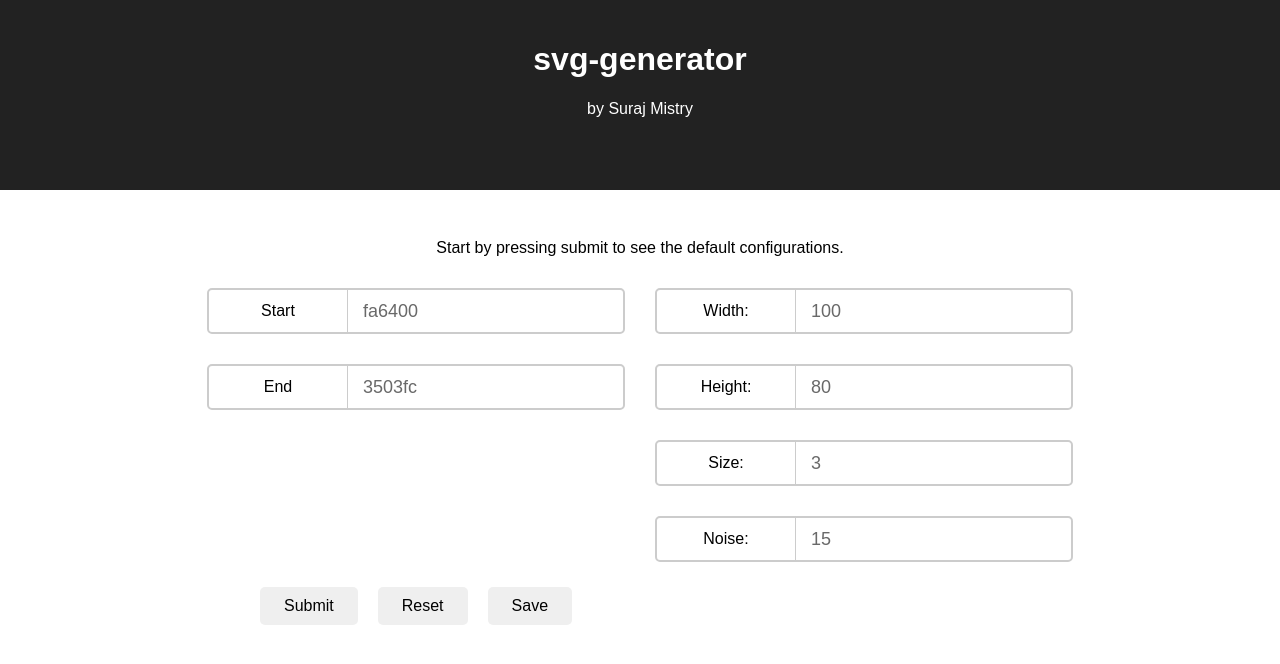
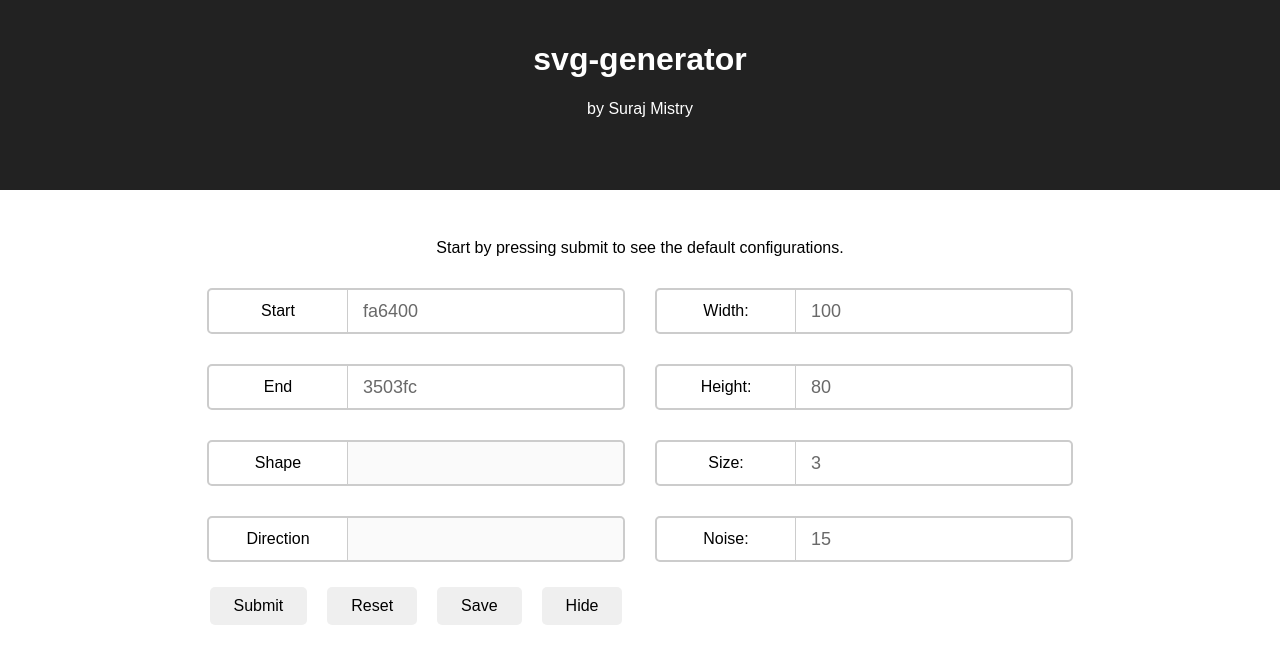
Before and after one commit to surmistry/svg-generator-app, a React (Create React App) app: page / in a window 1280 px wide. Shown: the top 664 px of the page. Built offline with nearby package versions, Linux system fonts and the light colour scheme.

Commit message:
Complete styles and local state for form ui

```diff
--- a/src/App.js
+++ b/src/App.js
@@ -5,8 +5,10 @@ import './App.css';
 import convertData from './lib/io';
 import CanvasContainer from './lib/canvas';
 import Input from './lib/form/input';
+import Save from './lib/form/save';
 
-const defaultState = {
+const defaultFormState = {
+  type: 'png',
   start: 'fa6400',
   end: '3503fc',
   width: 100,
@@ -15,19 +17,26 @@ const defaultState = {
   noise: 15,
 };
 
+const defaultState = {
+  form: defaultFormState,
+  errors: {},
+  hidden: false,
+  saving: false,
+  imageData: undefined,
+}
+
 class App extends Component {
   constructor(props) {
     super(props);
-    this.state = {
-      form: defaultState,
-      errors: {},
-    };
+    this.state = defaultState
   }
 
-  saveFile = () => {
 
-  }
+  startSave = () => this.state.imageData === undefined ? '' : this.setState({ saving: true });
 
+  hideForm = () => this.setState({ hidden: true });
+
+  showForm = () => this.setState({ hidden: false });
   submitState = () => {
     const { start, end, ...formParams } = this.state.form;
     const svgParams = {
@@ -35,11 +44,10 @@ class App extends Component {
       colors: { startColor: start, endColor: end }
     }
     const imageData = svgGenerator.hexagon(svgParams);
-    console.log(svgParams)
     this.setState({ imageData });
   }
 
-  resetState = () => this.setState({ errors: {}, form: defaultState })
+  resetState = () => this.setState(defaultState);
 
   validateHexCode = (value) => {
     const HEX_CODE_REGEXP = /^(#)?[0-9a-fA-F]{6,8}$/;
@@ -49,6 +57,20 @@ class App extends Component {
   validateNumbers = (input) => /^[0-9]*$/.test(input);
 
   // updateStateWithErrors = (target, value, valueValidated) => {}
+  handleSaveSubmit = (e) => {
+    console.log('execute convert & save', e.target.value);
+    this.setState({ saving: false })
+  }
+
+  handleSaveChange = (e) => {
+    const type = e.target.value;
+    this.setState({
+      form: {
+        ...this.state.form,
+        type
+      }
+    })
+  };
 
   handleColorChange = (e, target) => {
     let { form, errors } = this.state;
@@ -91,7 +113,7 @@ class App extends Component {
     return false
   }
   render() {
-    const { errors, form, ...valuesChecked } = this.state;
+    const { errors, form, saving, hidden, ...valuesChecked } = this.state;
     return (
       <div className="App">
         <div className="App-header">
@@ -99,8 +121,12 @@ class App extends Component {
           <h1>svg-generator</h1>
           <p className="tag-line">by Suraj Mistry</p>
         </div>
+
+        {hidden ? (
+          <button className="btn" type="submit" onClick={() => this.showForm()}>
+            Show
+          </button>) : (
             <div className="app-body">
-
               <p className="app-body__tag-line">
                 Start by pressing submit to see the default configurations.
           </p>
@@ -119,6 +145,12 @@ class App extends Component {
                     error={errors.end}
                     value={form.end}
                     class="input" />
+                  <Input
+                    label={"Shape"}
+                    disabled={true} />
+                  <Input
+                    label={"Direction"}
+                    disabled={true} />
                 </div>
                 <div className="inputs__right-col">
                   < Input
@@ -151,19 +183,31 @@ class App extends Component {
                   />
                 </div>
                 <div className="submit-button">
-              <button className="btn" type="submit" onClick={(e) => this.submitState()} disabled={errors.all}>
+                  <button disabled={saving && !errors.all} className="btn" type="submit" onClick={(e) => this.submitState()} >
 
                     Submit
                   </button>
-              <button className="btn" type="submit" onClick={() => this.resetState()}>
+                  <button disabled={saving} className="btn" type="submit" onClick={() => this.resetState()}>
                     Reset
                   </button>
-              <button className="btn" type="submit" onClick={() => this.saveFile()}>
+
+                  <button disabled={saving} className="btn dropdown" type="submit" onClick={() => this.startSave()}>
                     Save
                   </button>
+
+                  <button disabled={saving} className="btn" type="submit" onClick={() => this.hideForm()}>
+                    Hide
+                  </button>
+                  {saving
+                    ? <Save
+                      saveHandler={this.handleSaveSubmit}
+                      changeHandler={this.handleSaveChange}
+                      resetHandler={this.resetState}
+                    />
+                    : ''}
                 </div>
               </div>
-        </div>
+            </div>)}
 
         <CanvasContainer imageData={this.state.imageData} />
 
--- a/src/lib/form/input.js
+++ b/src/lib/form/input.js
@@ -3,10 +3,9 @@ export default (props) => {
   const errorCheck = (props.error === undefined) ? false : !props.error;
   return (
     <div className={`input${errorCheck ? ' error' : ''}`} >
-      {/* {props.error ? <p className="error-message">{props.errorMessage}</p> : ''} */}
-      < label >
+      < label className={`${props.disabled ? `disabled` : ''}`}>
         <span className="input-label">{props.label}</span>
-        <input value={props.value} id={props.id} onChange={props.onChangeHandler}></input>
+        <input disabled={props.disabled} value={props.value} id={props.id} onChange={props.onChangeHandler}></input>
       </ label>
     </div>
   )
--- /dev/null
+++ b/src/lib/form/save.js
@@ -0,0 +1,16 @@
+import React from 'react'
+
+const SaveMenu = (props) => (
+  <form action="" onSubmit={(e) => props.saveHandler(e)} onReset={() => props.resetHandler()}>
+    <select className="save-menu" onChange={(e) => props.changeHandler(e)}>
+      <option value="png">PNG</option>
+      <option value="svg">SVG</option>
+      <option value="b64">Base64</option>
+    </select>
+    <button type='submit' className="btn save">Save As</button>
+    <button type='reset' className="btn">Cancel</button>
+  </form>
+)
+
+
+export default SaveMenu
```
Lines whose indentation alone changed are shown as unchanged.
